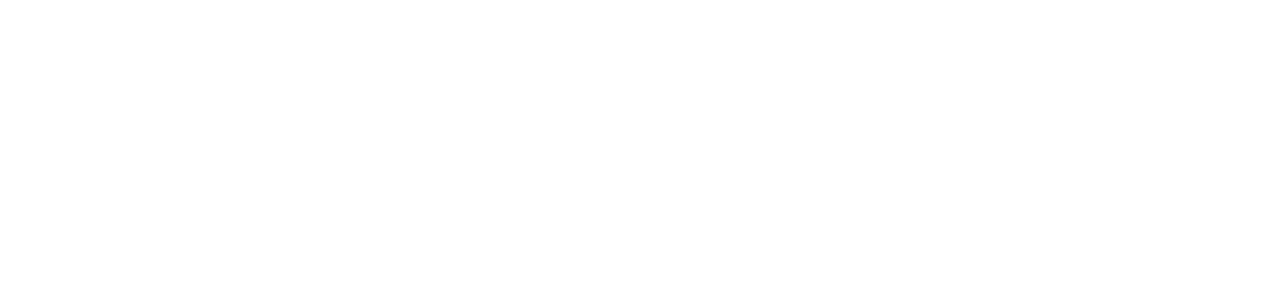
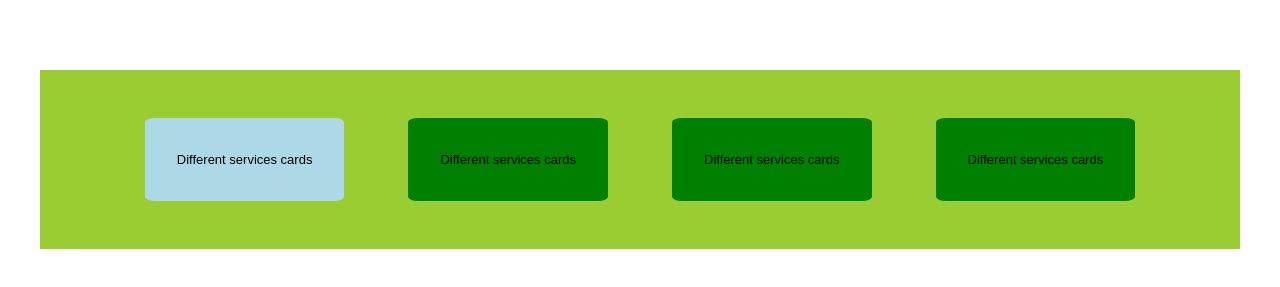
Before and after one commit to itsAdityaRathore/cure_plus, a React (Create React App) app: page / in a window 1280 px wide. Shown: the part 731-1018 px from the top of the page. Before the commit the page ends 800 px from the top, so only its background shows below. Built offline with nearby package versions, Linux system fonts and the light colour scheme.

Commit message:
1. services card created and added 2. need to add icon still and other details

```diff
--- a/src/App.js
+++ b/src/App.js
@@ -4,6 +4,7 @@ import Navbar from "./components/navbar/Navbar";
 import { StyledEngineProvider } from "@mui/material";
 import BannerImage from "./components/banner_image/BannerImage";
 import ContactUs from "./components/contact_us/ContactUs";
+import Services from "./components/services/Services";
 
 function App() {
   return (
@@ -11,6 +12,7 @@ function App() {
       <Navbar />
       <BannerImage />
       <ContactUs />
+      <Services />
     </StyledEngineProvider>
   );
 }
--- /dev/null
+++ b/src/components/services/Services.css
@@ -0,0 +1,36 @@
+.service-box {
+    /* background-color: lightgrey; */
+    width: 100%;
+    height: 100%;
+    margin-top: 5rem;
+    margin-bottom: 5rem;
+}
+
+.service-box-container {
+    background-color: yellowgreen;
+    width: 100%;
+    display: flex;
+    align-items: center;
+    justify-content: center;
+}
+
+.service-box-card {
+    margin-top: 3rem;
+    margin-bottom: 3rem;
+    margin-left: 2rem;
+    margin-right: 2rem;
+    padding: 2rem;
+    max-width: 25%;
+    max-height: 50%;
+    border-radius: 5%;
+    display: flex;
+    flex-grow: 1;
+    justify-content: center;
+    align-items:flex-start ;
+}
+
+.service-card-icon{
+    width:100%;
+    height:200%;
+
+}
--- /dev/null
+++ b/src/components/services/Services.js
@@ -0,0 +1,39 @@
+import { Box } from '@mui/material'
+import { Container, Stack } from '@mui/system'
+import React from 'react'
+import "./Services.css"
+
+function Services() {
+    return (
+        <Box className='service-box'>
+            <Container className='service-box-container' sx={{}}>
+                <Stack
+                    direction={{ md: 'row', xs: 'column' }}
+                >
+                    <Box className='service-box-card' sx={{ backgroundColor: 'lightblue', }}>
+                        Different services cards
+                        {/* height for box above image */}
+                        {/* <Box  sx={{ backgroundColor: 'gray', height:'50%', width:'50%' }}>
+                            <img className='service-card-icon' src='https://e7.pngegg.com/pngimages/653/624/png-clipart-computer-icons-mind-thought-logo-prototype-miscellaneous-psychology.png'></img>
+                        </Box>
+                        <Box>
+                            hello
+                        </Box> */}
+                    </Box>
+                    <Box className='service-box-card' sx={{ backgroundColor: 'green' }}>
+                        Different services cards
+                    </Box>
+                    <Box className='service-box-card' sx={{ backgroundColor: 'green' }}>
+                        Different services cards
+                    </Box>
+                    <Box className='service-box-card' sx={{ backgroundColor: 'green' }}>
+                        Different services cards
+                    </Box>
+                </Stack>
+            </Container>
+
+        </Box >
+    )
+}
+
+export default Services
```
